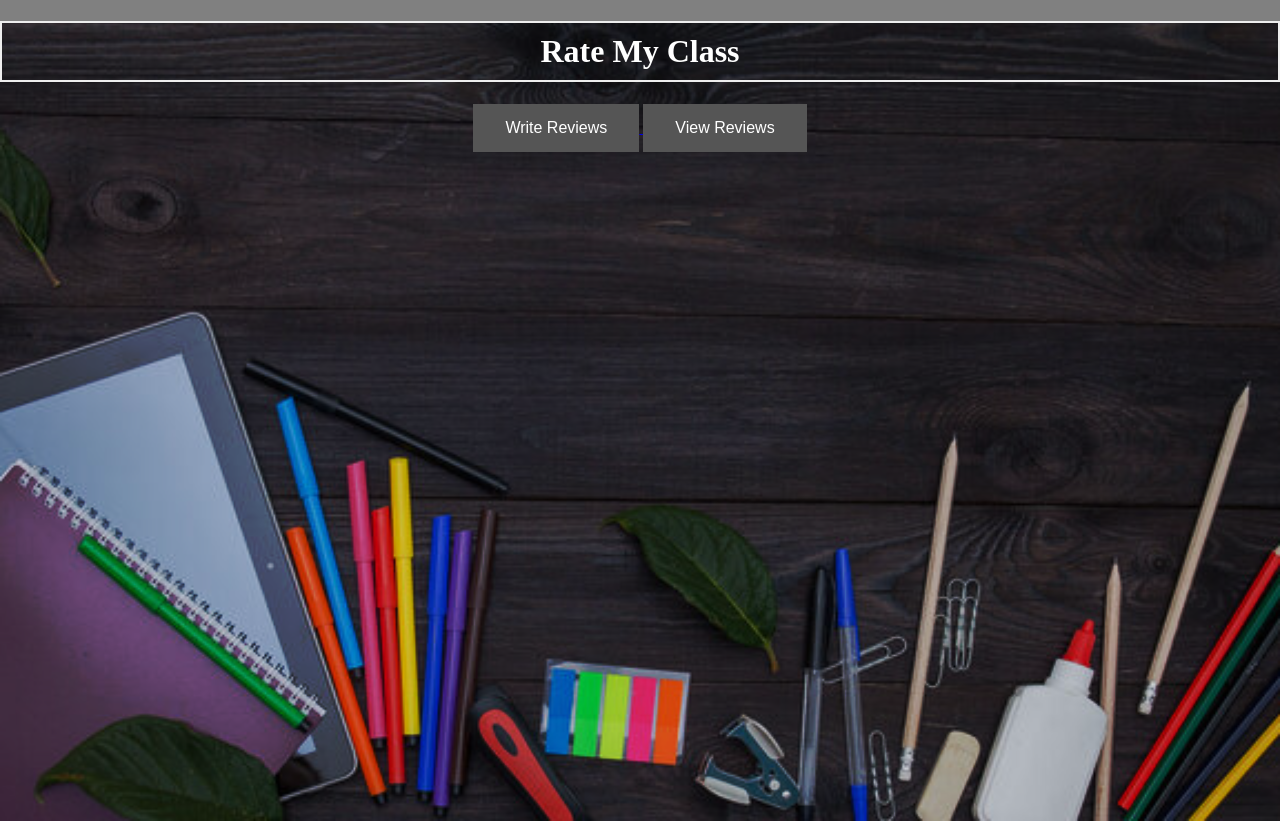
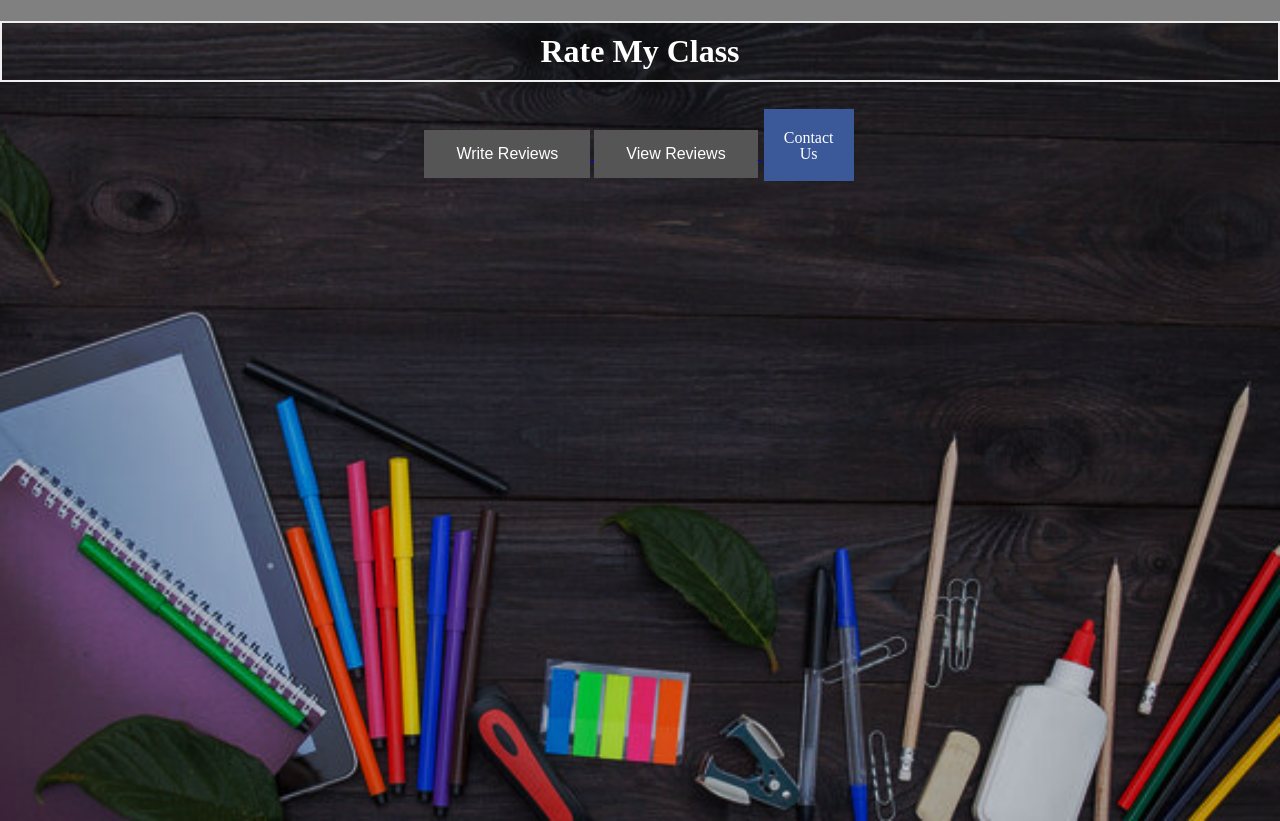
Before and after one commit to amadozuniga11/Group-Project, a Flask app: page / in a window 1280 px wide. Run offline with Flask 3, Linux system fonts and the light colour scheme.

Commit message:
added more css

```diff
--- a/static/mainPage.css
+++ b/static/mainPage.css
@@ -36,3 +36,18 @@ div.demo-grab{
 button:hover{
     color:blue;
 }
+.fa{
+    padding:20px;
+    font-size:30px;
+    width:50px;
+    text-align:center;
+    text-decoration:none;
+    margin:5px 2px;
+}
+.fa:hover{
+    opacity:0.7;
+}
+.fa-email{
+    background:#3B5998;
+    color: white;
+}
--- a/templates/mainPage.html
+++ b/templates/mainPage.html
@@ -1,6 +1,7 @@
 <!DOCTYPE html>
 <head>
   <link rel ="stylesheet" href = "static/mainPage.css">
+  <link rel ="stylesheet" href = "https://cdnjs.cloudflare.com/ajax/libs/font-awesome/4.7.0/css/font-awesome.min.css">
   <title>Rate My Class</title>
 </head>
 <div class="header">
@@ -15,5 +16,6 @@
     </a>
   {%endfor%}
   </a>
+  <a href="https://www.youtube.com/watch?v=BBJa32lCaaY" class="fa fa-email">Contact Us</a>
 </body>
 </div>
```
